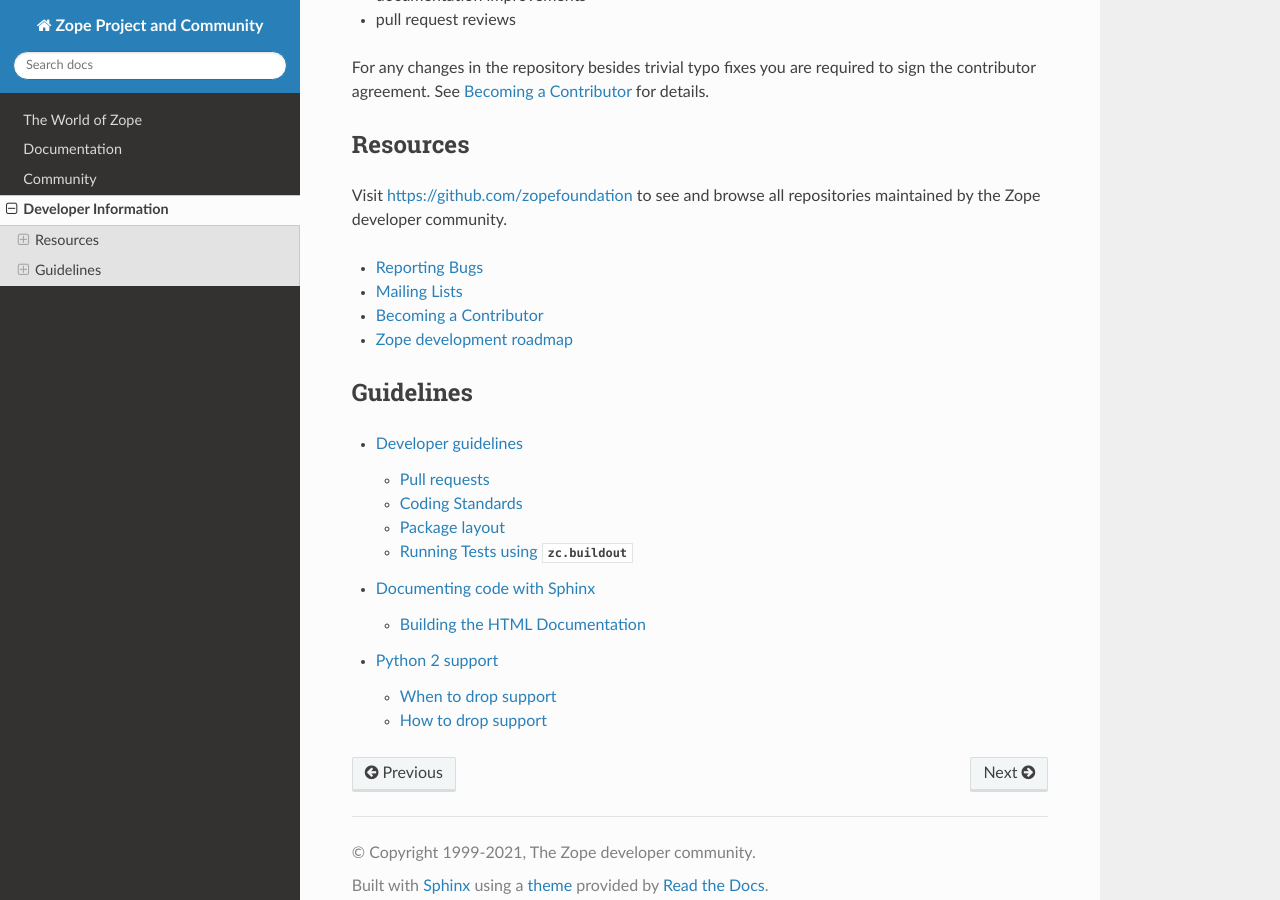
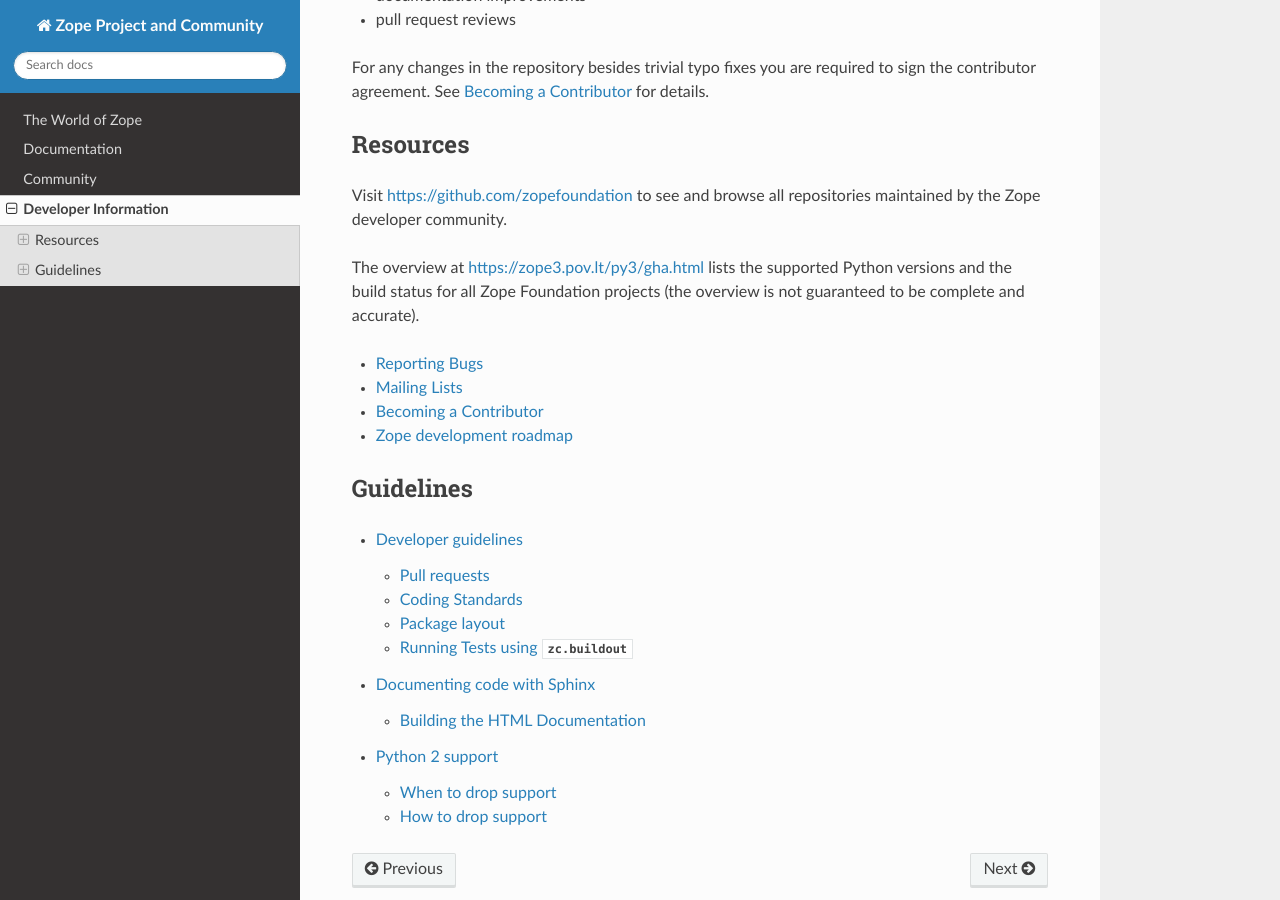
Before and after one commit to zopefoundation/www.zope.org, a Sphinx documentation site: the page built from docs/developer/index.rst, in a window 1280 px wide and 900 px high, scrolled down 392 px. Built offline with Sphinx 7.4.7 and the Read the Docs theme 2.0.0, drawn with Linux system fonts in a browser that asks for light colours.

Commit message:
add link to build status for Zope Foundation packages (#10)
* add link to build status for Zope Foundation packages

* apply suggested changes

```diff
--- a/docs/developer/index.rst
+++ b/docs/developer/index.rst
@@ -25,6 +25,10 @@ Resources
 Visit https://github.com/zopefoundation to see and browse all repositories
 maintained by the Zope developer community.
 
+The overview at https://zope3.pov.lt/py3/gha.html lists the supported
+Python versions and the build status for all Zope Foundation projects
+(the overview is not guaranteed to be complete and accurate).
+
 .. toctree::
    :maxdepth: 1
 
```
